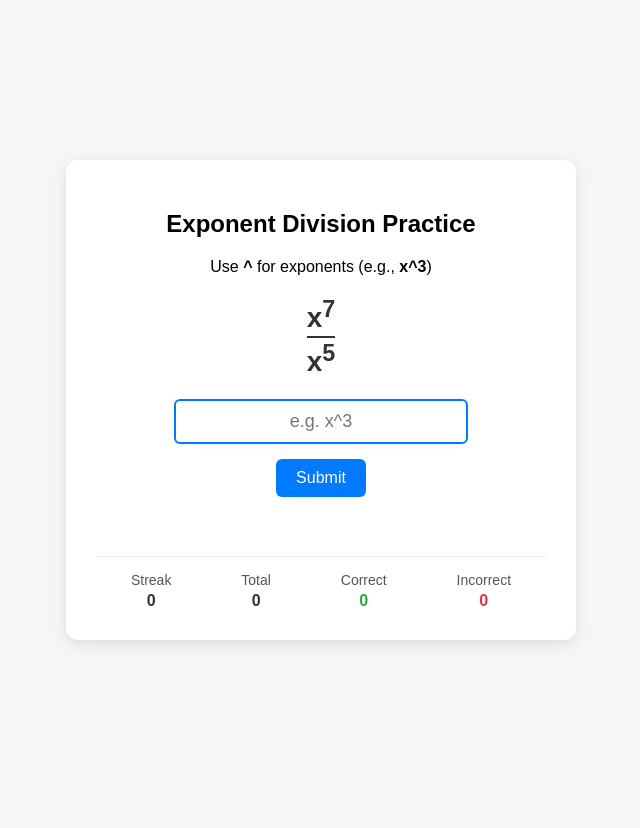
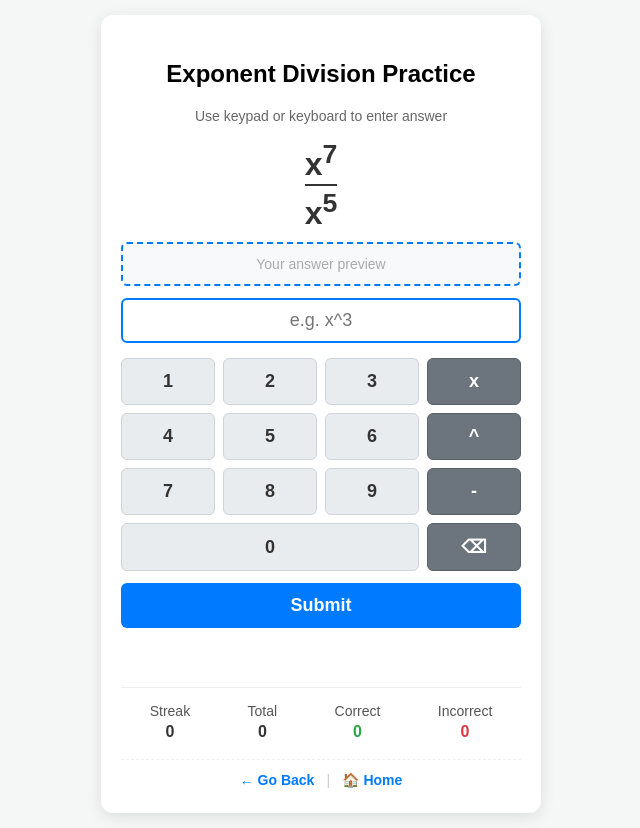
Before and after one commit to thomashanno/8thgrademath, a plain HTML site: page unit1exponents/exponentdivision.html in a window 1280 px wide. Shown: the whole page, without its empty margins (319-959 px from the left). Before the commit the page ends 800 px from the top, so only its background shows below. Drawn offline with Linux system fonts and the light colour scheme.

Commit message:
Refactor styling and enhance math input features

```diff
--- a/unit1exponents/exponentdivision.html
+++ b/unit1exponents/exponentdivision.html
@@ -11,27 +11,29 @@
       display: flex;
       justify-content: center;
       align-items: center;
-      height: 100vh;
+      min-height: 100vh;
       margin: 0;
+      padding: 15px;
+      box-sizing: border-box;
     }
     .card {
       background: white;
-      padding: 30px;
+      padding: 25px 20px;
       border-radius: 12px;
       box-shadow: 0 4px 15px rgba(0,0,0,0.1);
       text-align: center;
-      max-width: 450px;
+      max-width: 400px;
       width: 100%;
     }
     .problem {
-      font-size: 28px;
+      font-size: 32px;
       font-weight: bold;
-      margin: 20px 0;
+      margin: 15px 0 10px 0;
       color: #333;
       display: flex;
       justify-content: center;
       align-items: center;
-      min-height: 80px;
+      min-height: 50px;
     }
     /* Vinculum Fraction Styling */
     .fraction {
@@ -48,31 +50,94 @@
     .denominator {
       padding-top: 2px;
     }
+
+    /* Live Formatted Math Display */
+    .math-preview {
+      font-size: 28px;
+      font-weight: bold;
+      color: #007bff;
+      min-height: 44px;
+      display: flex;
+      justify-content: center;
+      align-items: center;
+      margin-bottom: 12px;
+      background: #f8f9fa;
+      border: 2px dashed #007bff;
+      border-radius: 6px;
+      padding: 4px 10px;
+      box-sizing: border-box;
+    }
+    .math-preview sup {
+      font-size: 0.65em;
+      vertical-align: super;
+      line-height: 0;
+    }
+    .preview-placeholder {
+      font-size: 14px;
+      color: #aaa;
+      font-weight: normal;
+    }
+
     input[type="text"] {
       font-size: 18px;
       padding: 10px;
-      width: 60%;
+      width: 100%;
       text-align: center;
       border: 2px solid #ccc;
       border-radius: 6px;
       outline: none;
+      box-sizing: border-box;
+      background-color: #fff;
     }
     input[type="text"]:focus {
       border-color: #007bff;
     }
-    button {
-      margin-top: 15px;
-      padding: 10px 20px;
-      font-size: 16px;
+    .submit-btn {
+      margin-top: 12px;
+      width: 100%;
+      padding: 12px;
+      font-size: 18px;
+      font-weight: bold;
       background-color: #007bff;
       color: white;
       border: none;
       border-radius: 6px;
       cursor: pointer;
     }
-    button:hover {
+    .submit-btn:hover {
       background-color: #0056b3;
     }
+
+    .keypad {
+      display: grid;
+      grid-template-columns: repeat(4, 1fr);
+      gap: 8px;
+      margin-top: 15px;
+    }
+    .key-btn {
+      padding: 12px 0;
+      font-size: 18px;
+      font-weight: bold;
+      background-color: #e9ecef;
+      color: #333;
+      border: 1px solid #ced4da;
+      border-radius: 6px;
+      cursor: pointer;
+      user-select: none;
+      touch-action: manipulation;
+    }
+    .key-btn:active {
+      background-color: #adb5bd;
+    }
+    .key-btn.action {
+      background-color: #6c757d;
+      color: white;
+      border-color: #5a6268;
+    }
+    .key-btn.action:active {
+      background-color: #495057;
+    }
+
     .feedback {
       margin-top: 15px;
       font-size: 18px;
@@ -100,13 +165,34 @@
       font-size: 16px;
       color: #333;
     }
+    .nav-links {
+      margin-top: 18px;
+      padding-top: 12px;
+      border-top: 1px dashed #eee;
+      font-size: 14px;
+      display: flex;
+      justify-content: center;
+      gap: 12px;
+      align-items: center;
+    }
+    .nav-links a {
+      color: #007bff;
+      text-decoration: none;
+      font-weight: bold;
+    }
+    .nav-links a:hover {
+      text-decoration: underline;
+    }
+    .nav-links span {
+      color: #ccc;
+    }
   </style>
 </head>
 <body>
 
 <div class="card">
   <h2>Exponent Division Practice</h2>
-  <p>Use <b>^</b> for exponents (e.g., <b>x^3</b>)</p>
+  <p style="margin: 0 0 10px 0; font-size: 14px; color: #666;">Use keypad or keyboard to enter answer</p>
 
   <div class="problem" id="problem">
     <div class="fraction">
@@ -115,10 +201,39 @@
     </div>
   </div>
 
+  <!-- Live Math Formatting Display -->
+  <div class="math-preview" id="mathPreview">
+    <span class="preview-placeholder">Your answer preview</span>
+  </div>
+
   <form id="answerForm">
     <input type="text" id="userInput" placeholder="e.g. x^3" autocomplete="off" required>
-    <br>
-    <button type="submit" id="submitBtn">Submit</button>
+
+    <div class="keypad">
+      <!-- Row 1 -->
+      <button type="button" class="key-btn" data-val="1">1</button>
+      <button type="button" class="key-btn" data-val="2">2</button>
+      <button type="button" class="key-btn" data-val="3">3</button>
+      <button type="button" class="key-btn action" data-val="x">x</button>
+
+      <!-- Row 2 -->
+      <button type="button" class="key-btn" data-val="4">4</button>
+      <button type="button" class="key-btn" data-val="5">5</button>
+      <button type="button" class="key-btn" data-val="6">6</button>
+      <button type="button" class="key-btn action" data-val="^">^</button>
+
+      <!-- Row 3 -->
+      <button type="button" class="key-btn" data-val="7">7</button>
+      <button type="button" class="key-btn" data-val="8">8</button>
+      <button type="button" class="key-btn" data-val="9">9</button>
+      <button type="button" class="key-btn action" data-val="-">-</button>
+
+      <!-- Row 4 -->
+      <button type="button" class="key-btn" data-val="0" style="grid-column: span 3;">0</button>
+      <button type="button" class="key-btn action" id="backspaceBtn">⌫</button>
+    </div>
+
+    <button type="submit" id="submitBtn" class="submit-btn">Submit</button>
   </form>
 
   <div class="feedback" id="feedback"></div>
@@ -141,6 +256,12 @@
       <span class="stat-value" id="incorrectVal" style="color: #dc3545;">0</span>
     </div>
   </div>
+
+  <div class="nav-links">
+    <a href="javascript:history.back()">← Go Back</a>
+    <span>|</span>
+    <a href="../index.html">🏠 Home</a>
+  </div>
 </div>
 
 <script>
@@ -149,6 +270,62 @@
   let total = 0;
   let correct = 0;
   let incorrect = 0;
+
+  const userInput = document.getElementById('userInput');
+  const mathPreview = document.getElementById('mathPreview');
+
+  // Detect mobile device to disable virtual keyboard popups on phones/tablets
+  const isMobile = ('ontouchstart' in window) || (navigator.maxTouchPoints > 0);
+
+  if (isMobile) {
+    userInput.setAttribute('readonly', 'true');
+    userInput.setAttribute('inputmode', 'none');
+  }
+
+  function escapeHtml(str) {
+    return str.replace(/&/g, "&amp;").replace(/</g, "&lt;").replace(/>/g, "&gt;");
+  }
+
+  // Renders typed/tapped x^3 as x³ visually in the preview box
+  function updateMathPreview() {
+    const val = userInput.value.trim();
+    if (!val) {
+      mathPreview.innerHTML = '<span class="preview-placeholder">Your answer preview</span>';
+      return;
+    }
+
+    if (val.includes('^')) {
+      const parts = val.split('^');
+      const base = parts[0] || '';
+      const exp = parts[1] !== undefined ? parts[1] : '';
+      mathPreview.innerHTML = `${escapeHtml(base)}<sup>${escapeHtml(exp)}</sup>`;
+    } else {
+      mathPreview.innerHTML = escapeHtml(val);
+    }
+  }
+
+  // Normalizes unicode superscripts (if pasted or typed) back into x^3 format
+  function cleanAnswer(text) {
+    const revMap = {
+      '⁰':'0', '¹':'1', '²':'2', '³':'3', '⁴':'4',
+      '⁵':'5', '⁶':'6', '⁷':'7', '⁸':'8', '⁹':'9', '⁻':'-'
+    };
+    let normalized = '';
+    let inExp = false;
+    for (let char of text) {
+      if (revMap[char]) {
+        if (!inExp) {
+          normalized += '^';
+          inExp = true;
+        }
+        normalized += revMap[char];
+      } else {
+        if (char !== '^') inExp = false;
+        normalized += char;
+      }
+    }
+    return normalized.trim().toLowerCase().replace(/\s+/g, '');
+  }
 
   function getRandomInt(min, max) {
     return Math.floor(Math.random() * (max - min + 1)) + min;
@@ -172,8 +349,12 @@
     currentAnswer = `${variable}^${p1 - p2}`;
 
     document.getElementById('problem').innerHTML = problemText;
-    document.getElementById('userInput').value = '';
-    document.getElementById('userInput').focus();
+    userInput.value = '';
+    updateMathPreview();
+
+    if (!isMobile) {
+      userInput.focus();
+    }
   }
 
   function updateStats() {
@@ -183,14 +364,36 @@
     document.getElementById('incorrectVal').textContent = incorrect;
   }
 
+  // Handle typing input from physical keyboards
+  userInput.addEventListener('input', function() {
+    updateMathPreview();
+  });
+
+  // Handle Keypad Buttons
+  document.querySelectorAll('.key-btn[data-val]').forEach(button => {
+    button.addEventListener('click', function() {
+      userInput.value += this.getAttribute('data-val');
+      updateMathPreview();
+      if (!isMobile) userInput.focus();
+    });
+  });
+
+  // Handle Backspace Button
+  document.getElementById('backspaceBtn').addEventListener('click', function() {
+    userInput.value = userInput.value.slice(0, -1);
+    updateMathPreview();
+    if (!isMobile) userInput.focus();
+  });
+
+  // Handle Answer Validation
   document.getElementById('answerForm').addEventListener('submit', function(e) {
     e.preventDefault();
-    const input = document.getElementById('userInput').value.trim().toLowerCase().replace(/\s+/g, '');
+    const userSubmission = cleanAnswer(userInput.value);
     const feedback = document.getElementById('feedback');
 
     total++;
 
-    if (input === currentAnswer) {
+    if (userSubmission === currentAnswer) {
       feedback.textContent = "Correct!";
       feedback.className = "feedback correct";
       streak++;
```
